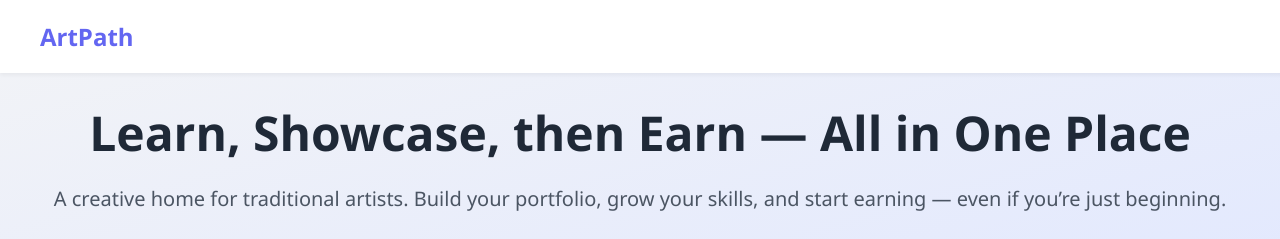
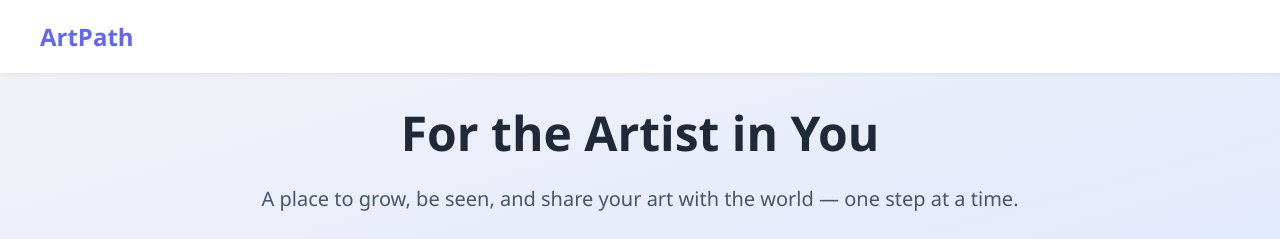
Before and after one commit to lorenzt8aurelius/Artpath, a plain HTML site: page Artpath.html in a window 1280 px wide. Shown: the top 239 px of the page. Drawn offline with Linux system fonts and the light colour scheme.

Commit message:
Updated the h1 and p

```diff
--- a/Artpath.html
+++ b/Artpath.html
@@ -67,8 +67,8 @@
   <div class="logo">ArtPath</div>
 </header>
   <section class="hero">
-    <h1>Learn, Showcase, then Earn — All in One Place</h1>
-    <p>A creative home for traditional artists. Build your portfolio, grow your skills, and start earning — even if you’re just beginning.</p>
+    <h1>For the Artist in You</h1>
+    <p>A place to grow, be seen, and share your art with the world — one step at a time.</p>
     <img src="your-image-placeholder.jpg" alt="Illustration of an artist workspace">
     <button>Start Your Free Portfolio</button>
   </section>
```
